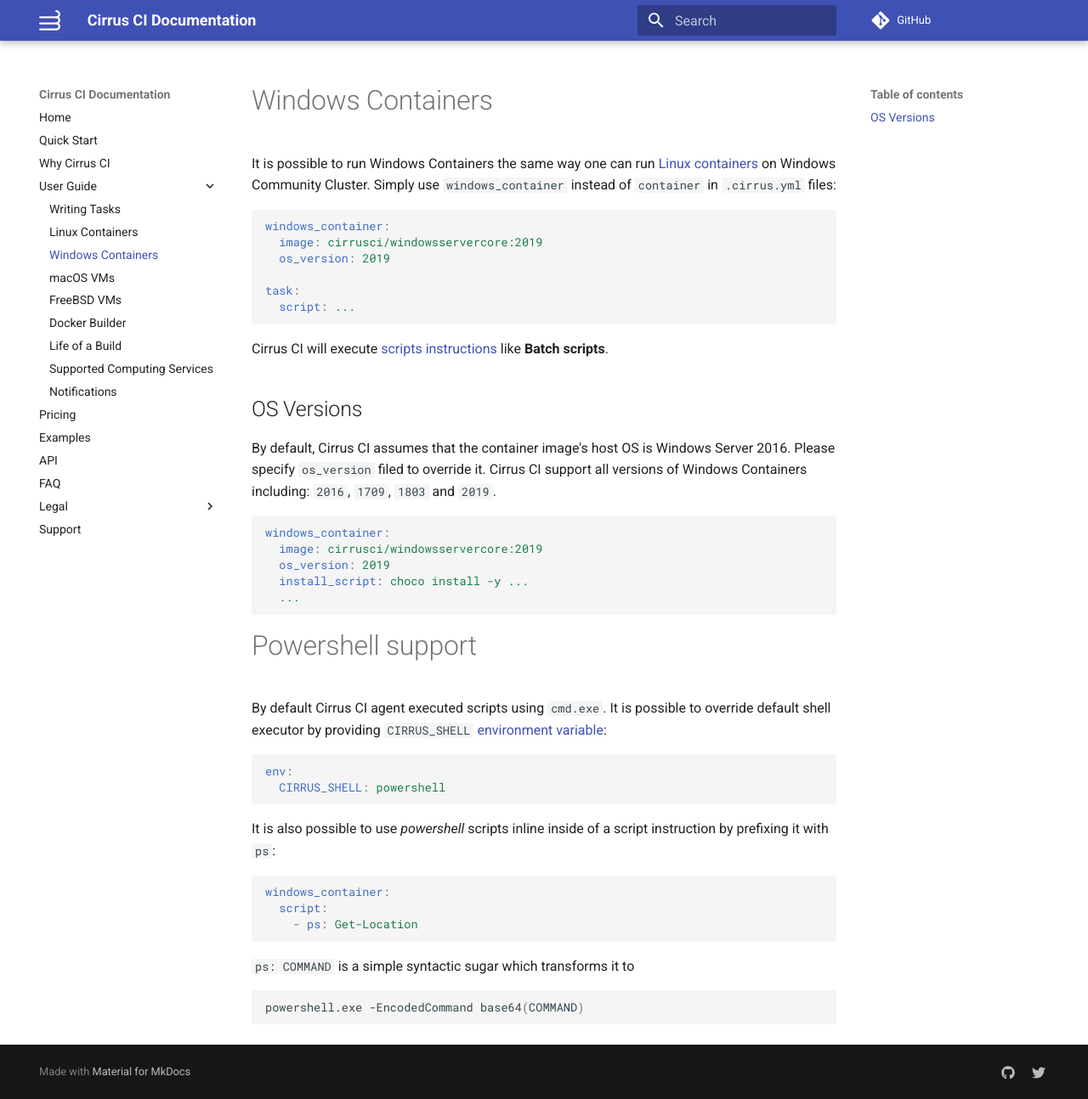
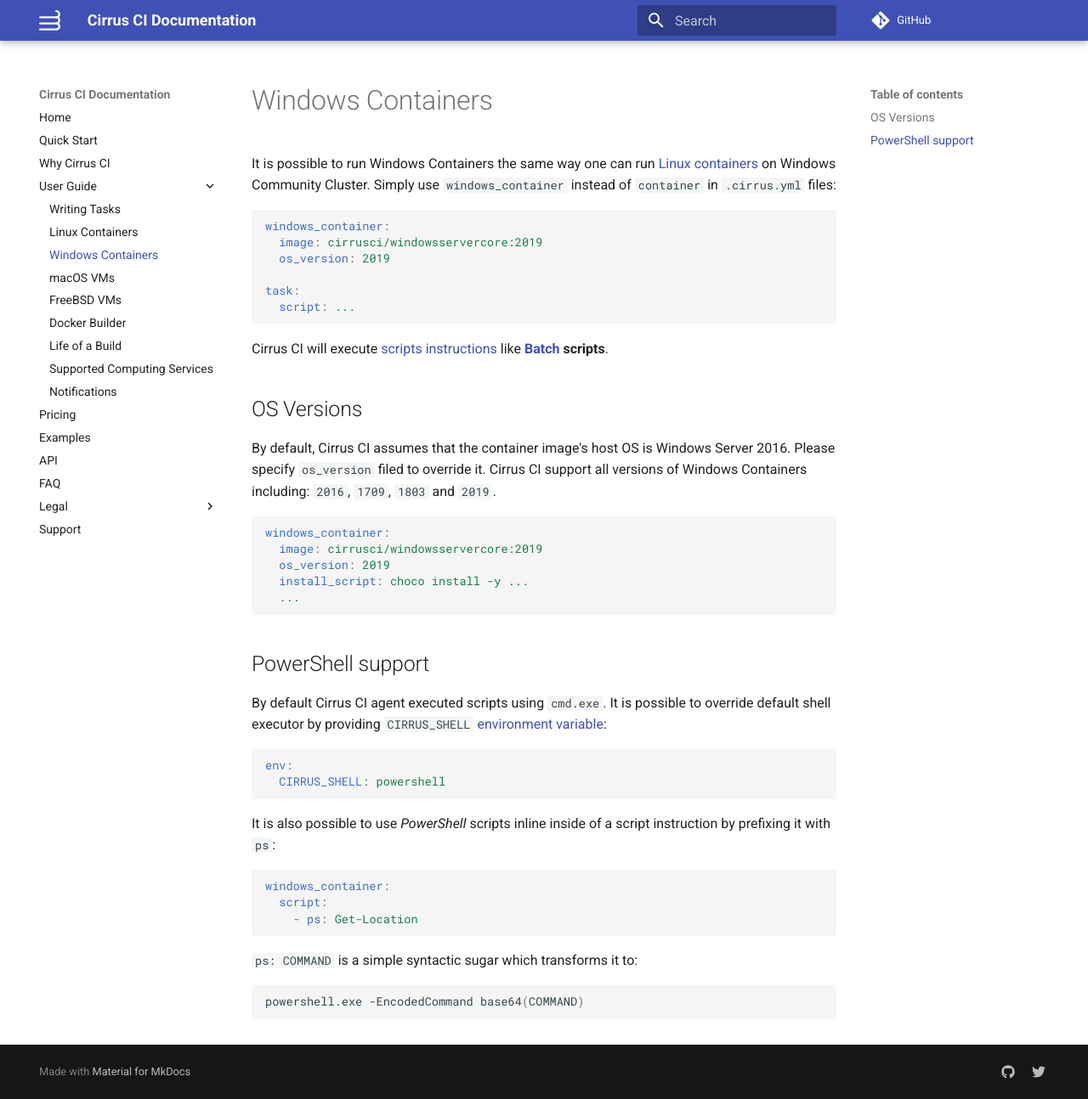
Before and after one commit to cirruslabs/cirrus-ci-docs, an MkDocs documentation site: the page built from docs/guide/windows.md, in a window 1280 px wide and 1294 px high. Shown: the whole window at 85% size. Built offline with MkDocs 1.6.1 and Material for MkDocs 9.7.7, drawn with Linux system fonts in a browser that asks for light colours; comment, search, counter and statistics services are not loaded.

Commit message:
Update Windows docs (#170)

````diff
--- a/docs/guide/windows.md
+++ b/docs/guide/windows.md
@@ -12,7 +12,7 @@ task:
   script: ...
 ```
 
-Cirrus CI will execute [scripts instructions](writing-tasks.md#script-instruction) like **Batch scripts**.
+Cirrus CI will execute [scripts instructions](writing-tasks.md#script-instruction) like **[Batch](https://en.wikipedia.org/wiki/Batch_file) scripts**.
 
 ## OS Versions
 
@@ -27,7 +27,7 @@ windows_container:
   ...
 ```
 
-# Powershell support
+## PowerShell support
 
 By default Cirrus CI agent executed scripts using `cmd.exe`. It is possible to override default shell executor by providing
 `CIRRUS_SHELL` [environment variable](writing-tasks.md#environment-variables):
@@ -37,7 +37,7 @@ env:
   CIRRUS_SHELL: powershell
 ```
 
-It is also possible to use *powershell* scripts inline inside of a script instruction by prefixing it with `ps`:
+It is also possible to use *PowerShell* scripts inline inside of a script instruction by prefixing it with `ps`:
 
 ```yaml
 windows_container:
@@ -45,7 +45,7 @@ windows_container:
     - ps: Get-Location
 ```
 
-`ps: COMMAND` is a simple syntactic sugar which transforms it to
+`ps: COMMAND` is a simple syntactic sugar which transforms it to:
 
 ```bash
 powershell.exe -EncodedCommand base64(COMMAND)
````
